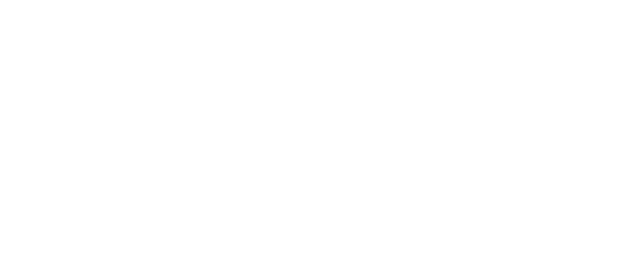
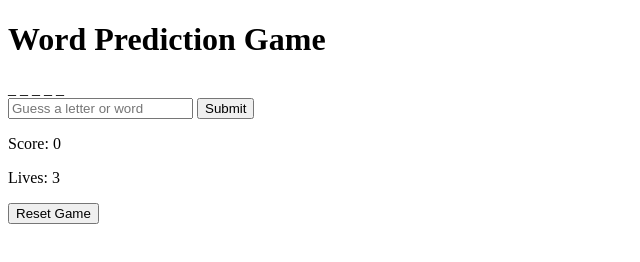
Before and after one commit to itu-itis24-meral23/term-project, a plain HTML site: page game.html in a window 1280 px wide. Shown: the whole page, without its empty margins (0-640 px from the left). Drawn offline with Linux system fonts and the light colour scheme.

Commit message:
game.js and game.css link were added

```diff
--- a/game.html
+++ b/game.html
@@ -2,8 +2,19 @@
 <html>
     <head>
         <meta charset="UTF-8">
-        <title> Game </title>
+        <title> Word Prediction Game </title>
+        <link rel="stylesheet" href="game.css">
     </head>
     <body>
+        <h1>Word Prediction Game</h1>
+    <div id="game-container">
+        <div id="word-display">_ _ _ _ _</div>
+        <input type="text" id="guess-input" placeholder="Guess a letter or word">
+        <button id="submit-button">Submit</button>
+        <p>Score: <span id="score">0</span></p>
+        <p>Lives: <span id="lives">3</span></p>
+        <button id="reset-button">Reset Game</button>
+    </div>
+    <script src="game.js"></script>
     </body>
 </html>
```
Also changed, not shown: 1 other file.
